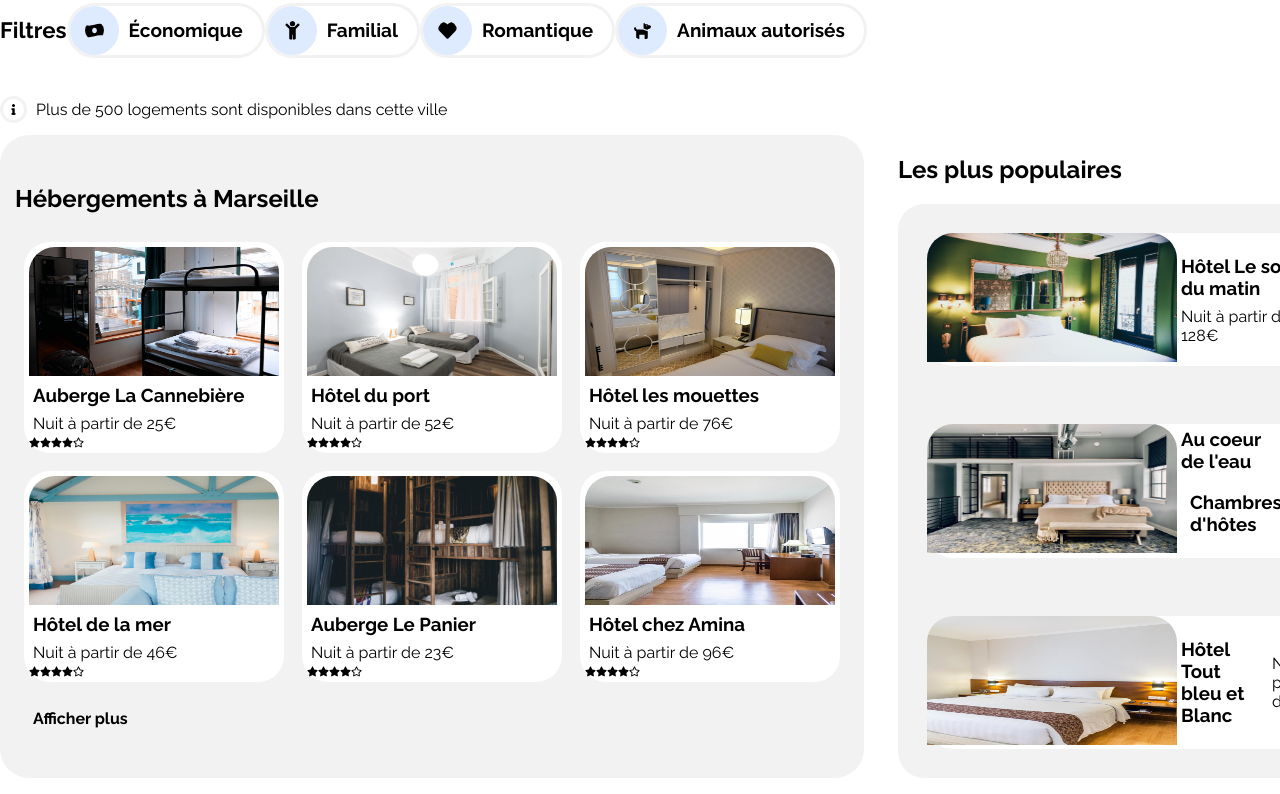
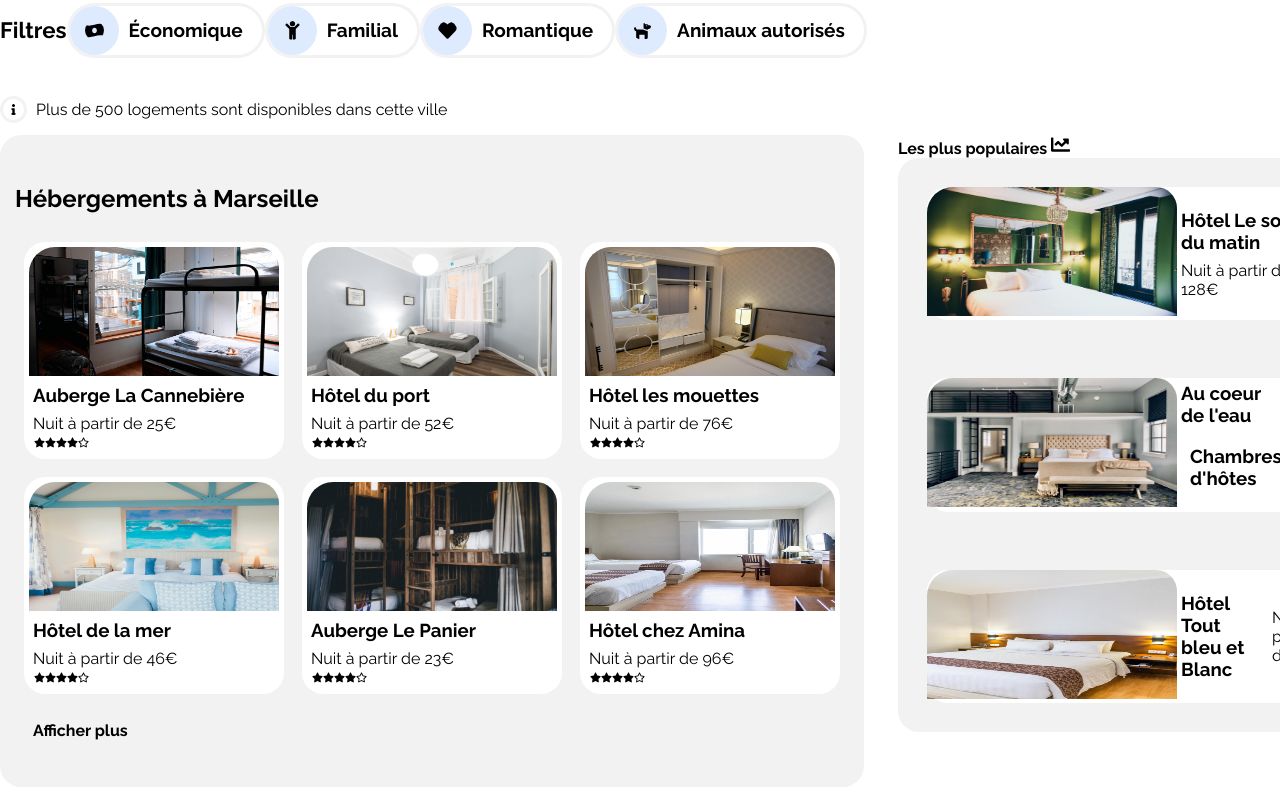
Before and after one commit to WillemJou/Projet-2, a plain HTML site: page index.html in a window 1280 px wide. Shown: the part 316-1110 px from the top of the page. Drawn offline with Linux system fonts and the light colour scheme; files whose address does not match are found by name.

Commit message:
alignement etoile+cadrage photo

```diff
--- a/index.html
+++ b/index.html
@@ -64,6 +64,17 @@
 
 
 
+
+
+
+
+
+
+
+
+
+
+
   <main>
 
     <div class="mis_en_page">
@@ -90,7 +101,7 @@
 
           <h3 class="legende_1">Auberge La Cannebière</h3>
           <p class="legende_1">Nuit à partir de 25€</p>
-          <div class="flex"><img class="etoile" src="img/star-solid.svg">
+          <div class="flex_align"><img class="etoile" src="img/star-solid.svg">
           <img class="etoile" src="img/star-solid.svg">
           <img class="etoile" src="img/star-solid.svg">
           <img class="etoile" src="img/star-solid.svg">
@@ -112,7 +123,7 @@
           </picture>
           <h3 class="legende_1">Hôtel du port</h3>
           <p class="legende_1">Nuit à partir de 52€</p>
-          <div class="flex"><img class="etoile" src="img/star-solid.svg">
+          <div class="flex_align"><img class="etoile" src="img/star-solid.svg">
             <img class="etoile" src="img/star-solid.svg">
             <img class="etoile" src="img/star-solid.svg">
             <img class="etoile" src="img/star-solid.svg">
@@ -135,12 +146,13 @@
           </picture>
           <h3 class="legende_1">Hôtel les mouettes</h3>
           <p class="legende_1">Nuit à partir de 76€</p>
-          <div class="flex"><img class="etoile" src="img/star-solid.svg">
+          <div class="flex_align"><img class="etoile" src="img/star-solid.svg">
             <img class="etoile" src="img/star-solid.svg">
             <img class="etoile" src="img/star-solid.svg">
             <img class="etoile" src="img/star-solid.svg">
             <img class="etoile" src="img/star-regular.svg">
           </div>
+
         </div>
       </articles>
 
@@ -159,7 +171,7 @@
           </picture>
           <h3 class="legende_1">Hôtel de la mer</h3>
           <p class="legende_1">Nuit à partir de 46€</p>
-          <div class="flex"><img class="etoile" src="img/star-solid.svg">
+          <div class="flex_align"><img class="etoile" src="img/star-solid.svg">
             <img class="etoile" src="img/star-solid.svg">
             <img class="etoile" src="img/star-solid.svg">
             <img class="etoile" src="img/star-solid.svg">
@@ -181,7 +193,7 @@
           </picture>
           <h3 class="legende_1">Auberge Le Panier</h3>
           <p class="legende_1">Nuit à partir de 23€</p>
-          <div class="flex"><img class="etoile" src="img/star-solid.svg">
+          <div class="flex_align"><img class="etoile" src="img/star-solid.svg">
             <img class="etoile" src="img/star-solid.svg">
             <img class="etoile" src="img/star-solid.svg">
             <img class="etoile" src="img/star-solid.svg">
@@ -204,7 +216,7 @@
           </picture>
           <h3 class="legende_1">Hôtel chez Amina</h3>
           <p class="legende_1">Nuit à partir de 96€</p>
-          <div class="flex"><img class="etoile" src="img/star-solid.svg">
+          <div class="flex_align"><img class="etoile" src="img/star-solid.svg">
             <img class="etoile" src="img/star-solid.svg">
             <img class="etoile" src="img/star-solid.svg">
             <img class="etoile" src="img/star-solid.svg">
@@ -220,11 +232,28 @@
     </section>
 
 
+
+
+
+
+
+
+
+
+
+
+
+
+
+
+
+
+
       <section class="flex_column">
 
-        <div class= flex pop>
+        <div class= "header>
           <h2><strong>Les plus populaires</strong></h2>
-          <!--logo!-->
+          <img class="logO" src="img/chart.svg" alt="+">
         </div>
 
         <articles class="liste_plus_populaires">
@@ -371,6 +400,12 @@
   </main>
 
 
+
+
+
+
+
+
   <footer>
     <div class="article_footer">
       <h3>A propos</h3>
--- a/style.css
+++ b/style.css
@@ -8,6 +8,17 @@ body{
 .flex {
     display: flex;
     align-items: center;
+
+
+
+}
+
+.flex_align {
+    display: flex;
+    align-items: center;
+    padding-left: 5px;
+
+
 
 }
 .flex_column{
@@ -41,7 +52,7 @@ a:hover{
 
 header{
     display: flex;
-    flex-direction: row;
+
     justify-content: space-between;
 }
 
@@ -111,6 +122,9 @@ button{
     width: 19px; height: 19px;
 
 }
+.logO{
+    width: 19px; height: 19px;
+}
 
 .lien_filtre :hover{
     width: 23px; height: 23px;
@@ -155,15 +169,15 @@ main{
     display: flex;
    flex-direction: column;
     background-color: #f2f2f2;
-    border-radius: 29px;
+    border-radius: 21px;
     margin-right: 34px;
     padding: 29px 15px;
 
 }
 .pop{
     background-color: #f2f2f2;
-    border-top-right-radius: 26px ;
-    border-top-left-radius: 26px;
+    border-top-right-radius: 21px ;
+    border-top-left-radius: 21px;
 }
 .mis_en_page{
     display: flex;
@@ -181,16 +195,16 @@ main{
     display: flex;
     flex-direction: column;
     background-color: white;
-    border-radius: 26px;
+    border-radius: 21px;
     margin: 9px;
-    padding: 5px;
+    padding: 5px 5px 11px 5px;
 
 }
 
 .descriptif_2{
     display: flex;
     background-color: white;
-    border-radius: 26px;
+    border-radius: 21px;
     margin: 29px;
 
     align-items: center;
@@ -198,6 +212,8 @@ main{
 }
 
 .legende_1{
+    display: flex;
+    flex-direction: column;
     margin: 4px;
 }
 
@@ -208,7 +224,7 @@ main{
     display: flex;
     flex-flow:column wrap;
 
-    border-radius: 26px;
+    border-radius: 21px;
     background-color: #f2f2f2;
 
 }
@@ -225,12 +241,12 @@ main{
 .photo{
     width: 250px; height: 129px;
     border-top-left-radius:26px;
-    border-top-right-radius: 26px;
+    border-top-right-radius: 21px;
 }
 
 .photo_pop{
     width: 50px; height: 98px;
-    border-radius:26px;
+    border-radius:21px;
 }
 
 
```
